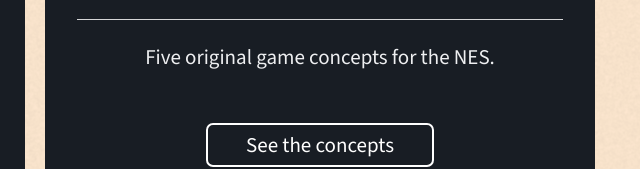
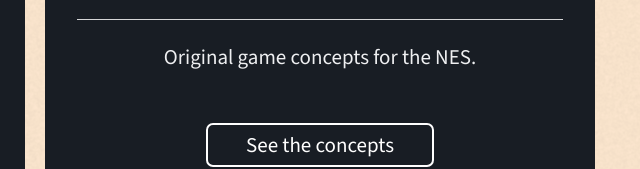
Before and after one commit to Rance9/Rance9, a plain HTML site: page index.html in a window 1280 px wide. Shown: the part 1219-1388 px from the top of the page, 605-1245 px from the left. Drawn offline with Linux system fonts and the light colour scheme.

Commit message:
Drop the count from the NES Cart Concepts card description

```diff
--- a/index.html
+++ b/index.html
@@ -201,7 +201,7 @@
             <p class="product-release">In concept</p>
           </div>
           <div class="product-info">
-            <p class="product-description">Five original game concepts for the NES.</p>
+            <p class="product-description">Original game concepts for the NES.</p>
             <a class="button" href="/new-carts/">See the concepts<span class="visually-hidden"> (NES Cart Concepts)</span></a>
           </div>
         </article>
```
